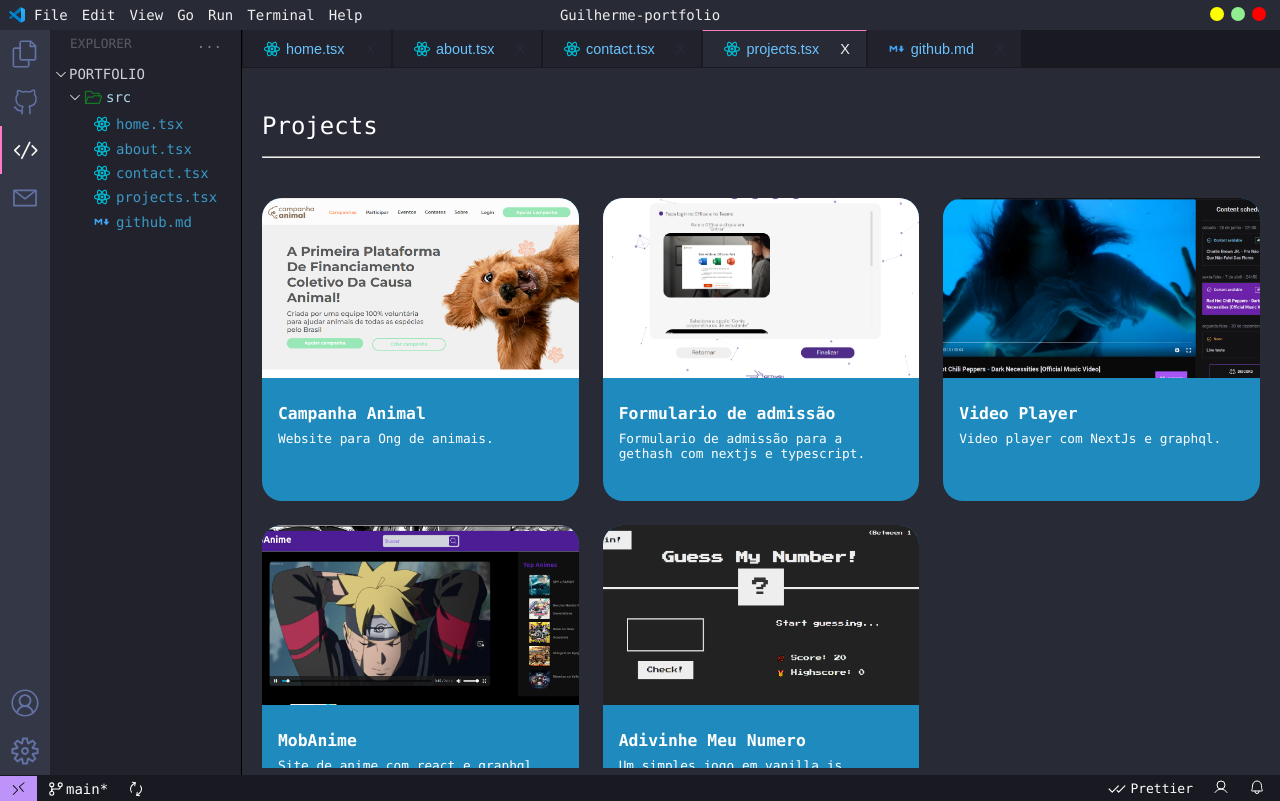
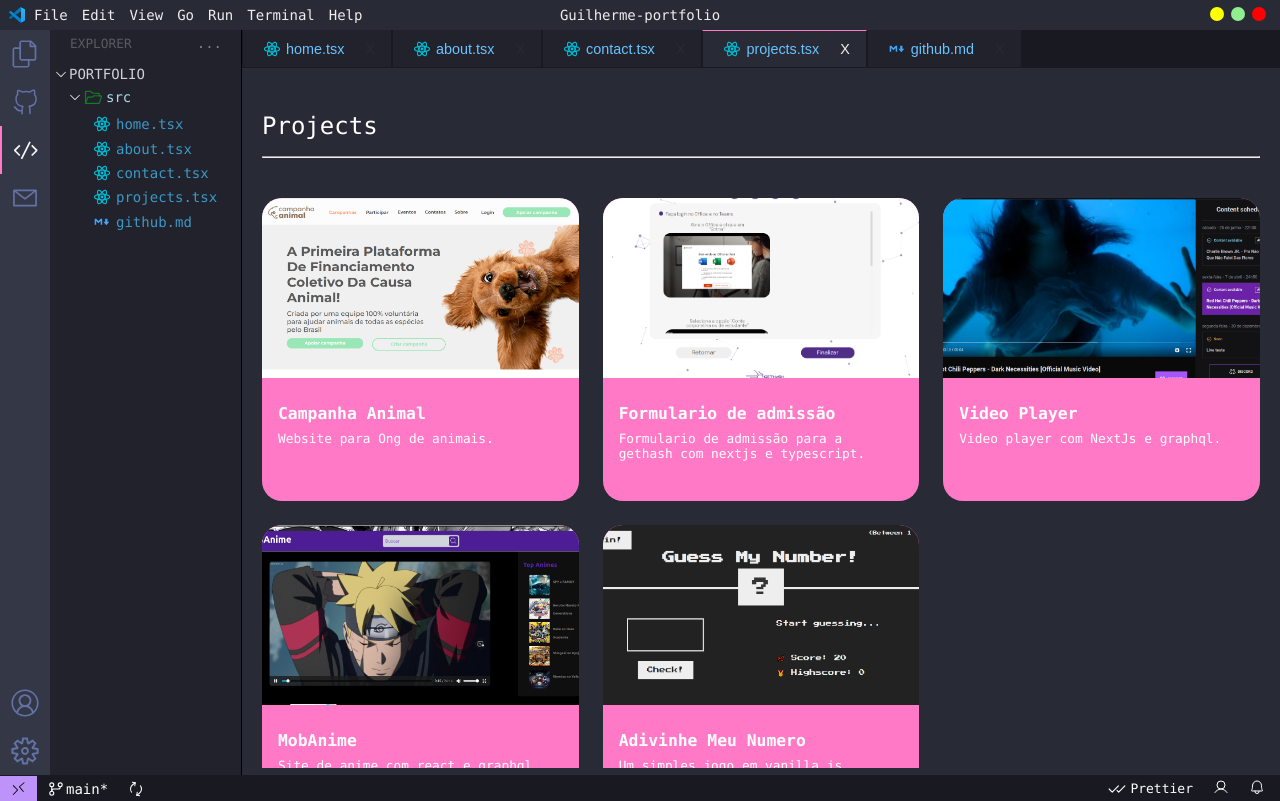
Before and after one commit to Guilherme-so/vscode-portfolio, a Next.js app: page /projects in a window 1280 px wide. Built offline with nearby package versions, Linux system fonts and the light colour scheme.

Commit message:
working on projects page

```diff
--- a/src/components/projectCart/styled.ts
+++ b/src/components/projectCart/styled.ts
@@ -1,7 +1,7 @@
 import styled from "styled-components";
 
 export const Container = styled.div`
-  background: rgb(30, 138, 189);
+  background: ${(props)=> props.theme.color.themeMainColor};
   display: flex;
   flex-direction: column;
   border-radius: 20px;
@@ -25,7 +25,7 @@
 
   .imgWrapper::before {
     content: "";
-    background-color: rgb(30, 138, 189);
+    background-color: ${(props)=> props.theme.color.themeMainColor};
     position: absolute;
     border-top-right-radius: 20px;
     border-top-left-radius: 20px;
--- a/src/styles/projects.ts
+++ b/src/styles/projects.ts
@@ -21,7 +21,7 @@
 
   /* Handle on hover */
   ::-webkit-scrollbar-thumb:hover {
-    background: rgb(30, 138, 189);
+    background:  ${(props)=> props.theme.color.themeMainColor};
   }
 `;
 
```
